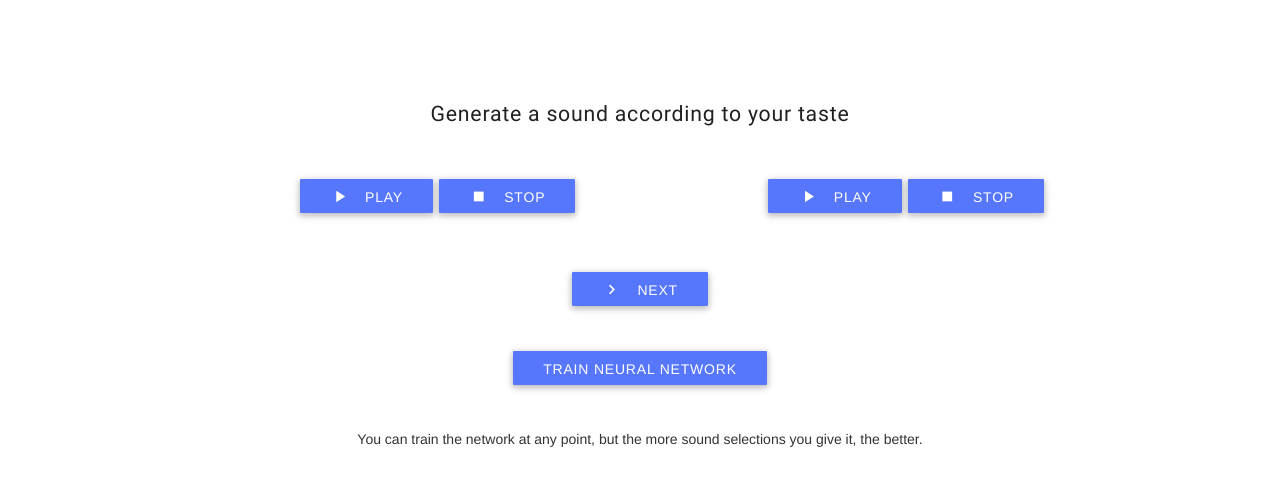
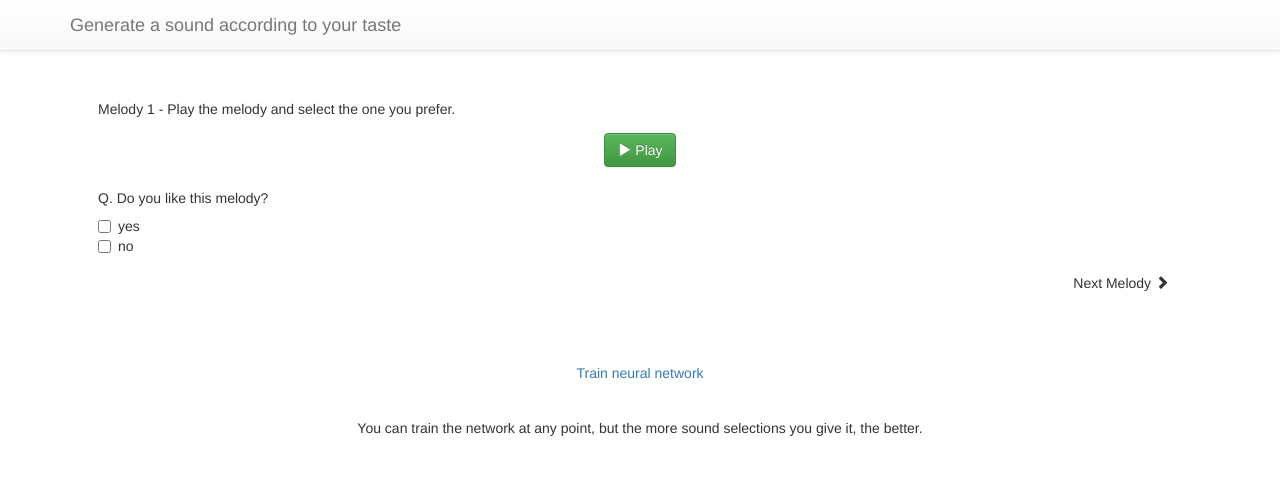
Before and after one commit to mason-lee/GenerativeAudioVisualCompositionByAI, a plain HTML site: page index.html in a window 1280 px wide. Drawn offline with nearby package versions, Linux system fonts and the light colour scheme.

Commit message:
changed html to like/dislike

```diff
--- a/index.html
+++ b/index.html
@@ -5,53 +5,57 @@
 		<meta charset='utf-8'>
 		<title>AI - Generative Music and Visualizer</title>
 		<link rel="stylesheet" href="css/bootstrap.css">
-		<link rel="stylesheet" href="css/materialize.css">
+		<link rel="stylesheet" href="css/bootstrap-theme.css">
 		<link rel="stylesheet" href="css/style.css">
 	</head>
 	<body>
 		<div class="wrapper">
+			<nav class="navbar navbar-default navbar-static-top">
+				<div class="container">
+					<div class="navbar-header">
+						<a href="/" class="navbar-brand">
+							Generate a sound according to your taste
+						</a>
+					</div>
+					<div id="navbar" class="navbar-collapse collapse">
+						<ul class="nav navbar-nav">
+							<li>
+								<!-- <a><span class="title">Generate a sound according to your taste</span></a> -->
+							</li>
+						</ul>
+					</div>
+				</div>
+			</nav>
 			<div class="container">
-				<div class="intro-box">
-					<h5>Generate a sound according to your taste</h5>
-				</div>
 				<div class="training-box clearfix">
-					<div class="pull-left col-xs-6">
-						<!-- <div class="visual">
-							visualizer 1
-						</div> -->
-						<div class="button-wrapper">
-							<a class="waves-effect waves-light btn play-button">
-								<i class="mdi-av-play-arrow"></i>
-								Play
-							</a>
-							<a class="waves-effect waves-light btn stop-button">
-								<i class="mdi-av-stop stop"></i>
-								Stop
-							</a>
-							<!--[TODO] Add Like button-->
+					<div class="question-number">
+						Melody
+						<span class="q-number">1</span>
+						<span>
+							- Play the melody and select the one you prefer.
+						</span>
+					</div>
+					<div class="button-wrapper">
+						<span class="icon-wrapper btn btn-success">
+							<span class="glyphicon glyphicon-play play-icon"></span>
+							<span class="glyphicon-class play-icon">Play</span>
+						</span>
+					</div>
+					<div class="choose">
+						<h5>Q. Do you like this melody? </h5>
+						<div class="checkbox">
+							<label>
+								<input type="checkbox" name="1">yes
+							</label><br>
+							<label>
+								<input type="checkbox" name="2">no
+							</label>
 						</div>
 					</div>
-					<div class="pull-right .col-xs-6">
-						<!-- <div class="visual">
-							visualizer 2
-						</div> -->
-						<div class="button-wrapper">
-							<a class="waves-effect waves-light btn play-button">
-								<i class="mdi-av-play-arrow"></i>
-								Play
-							</a>
-							<a class="waves-effect waves-light btn stop-button">
-								<i class="mdi-av-stop"></i>
-								Stop
-							</a>
-						</div>
-					</div>
-				</div>
-				<div class="next">
-					<a class="waves-effect waves-light btn">
-						<i class="mdi-image-navigate-next"></i>
-						Next
-					</a>
+					<span class="next-button pull-right btn">
+						Next Melody
+						<i class="glyphicon glyphicon-chevron-right"></i>
+					</span>
 				</div>
 				<div class="test-box">
 					<a href="" class="waves-effect waves-light btn">Train neural network</a>
@@ -66,11 +70,10 @@
 			</div>
 		</div>
 		<script src="js/lib/jquery-2.1.1.js"></script>
-		<script src="js/lib/materialize.js"></script>
-		<script src="js/lib/brain-0.6.3.js"></script>
-		<script src="js/lib/three.min.js"></script>
+		<script src="js/lib/brain.js"></script>
 		<script src='js/audio.js'></script>
 		<script src='js/main.js'></script>
 		<script src='js/application.js'></script>
+		<script src='js/neural.js'></script>
 	</body>
 </html>
```
